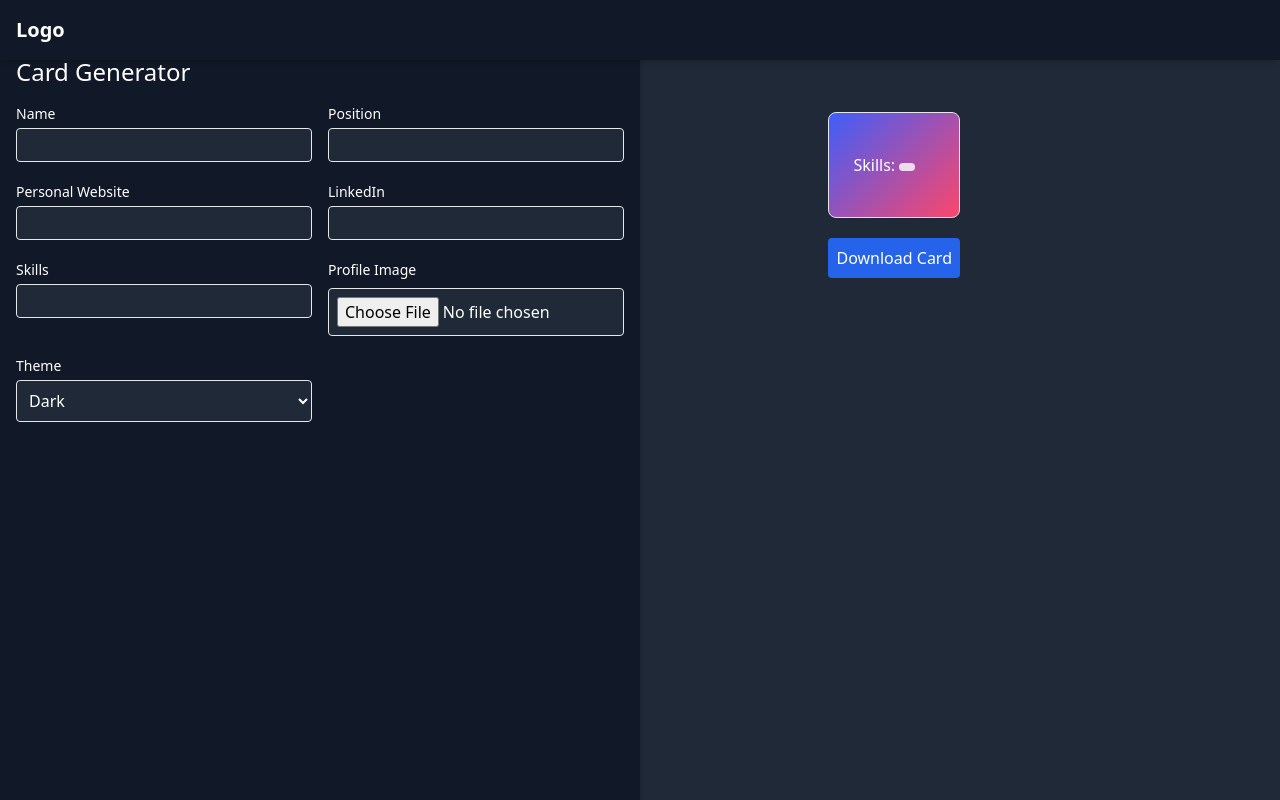
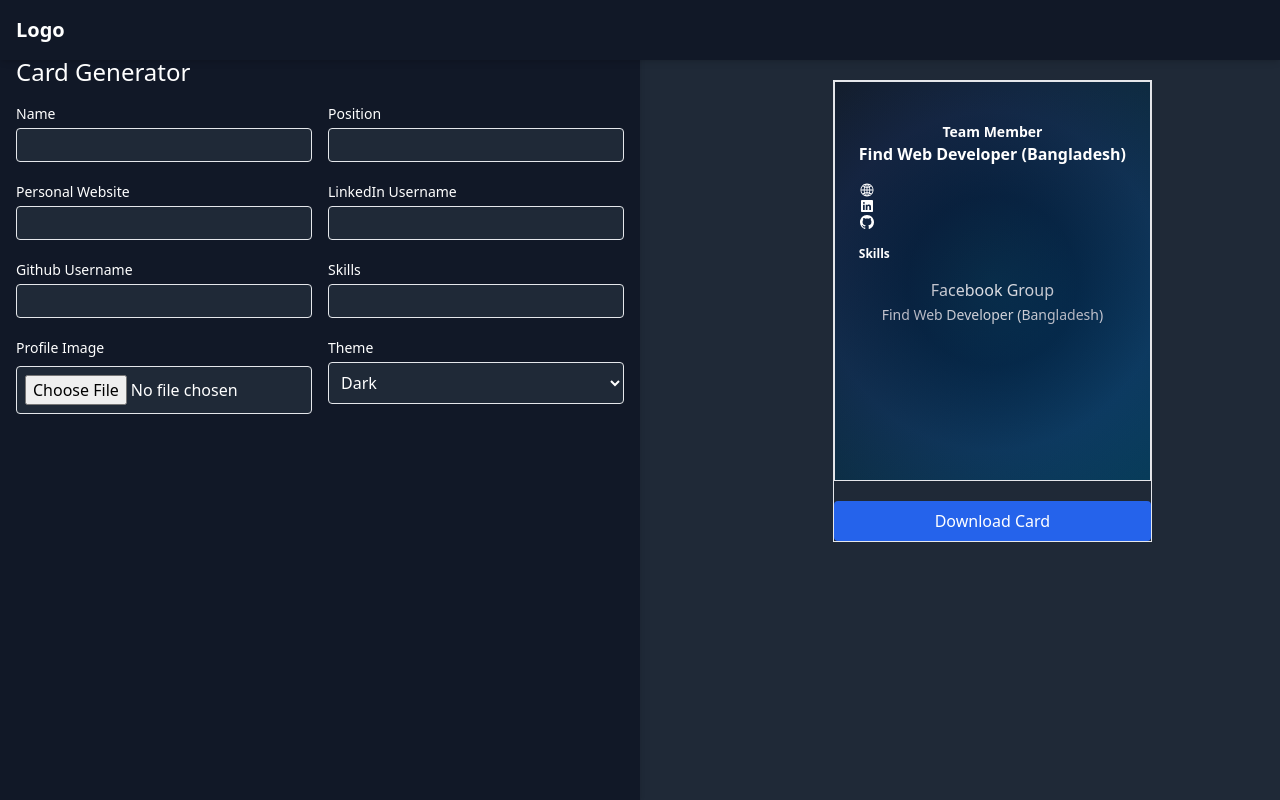
Before and after one commit to SmanSayeed/card-generator-react-application, a React (Vite) app: page / in a window 1280 px wide. Built offline with nearby package versions, Linux system fonts and the light colour scheme.

Commit message:
First demo done

```diff
--- a/package.json
+++ b/package.json
@@ -19,6 +19,7 @@
     "jspdf": "^2.5.2",
     "react": "^18.3.1",
     "react-dom": "^18.3.1",
+    "react-icons": "^5.3.0",
     "react-redux": "^9.1.2",
     "redux-persist": "^6.0.0",
     "tailwind-merge": "^2.5.2",
--- a/src/App.css
+++ b/src/App.css
@@ -15,7 +15,7 @@
   background: rgba(255,255,255,0.8);
 }
 .card {
-  background: linear-gradient(135deg, rgba(63,94,251,1) 0%, rgba(252,70,107,1) 100%);
+  background: linear-gradient(135deg, rgb(16, 29, 48) 0%, rgb(2, 67, 104) 100%);
 }
 /* Ensure hamburger button visibility on mobile */
 @media (min-width: 768px) {
--- a/src/components/layout/Layout.jsx
+++ b/src/components/layout/Layout.jsx
@@ -61,7 +61,7 @@
       </div>
 
       {/* Content */}
-      <div className="fixed top-20 right-[25%] bottom-0">
+      <div className="fixed top-20 right-[10%] bottom-0">
         <CardGenerator/>
       </div>
     </div>
--- a/src/components/organisms/Card.jsx
+++ b/src/components/organisms/Card.jsx
@@ -1,51 +1,92 @@
-import React from 'react';
-import { useSelector } from 'react-redux';
+import React from "react";
+import { useSelector } from "react-redux";
+import {
+  IoLogoLinkedin,
+  IoIosGlobe,
+  IoLogoGithub,
+  IoLogoFacebook,
+} from "react-icons/io";
 
 const themes = {
-  dark: 'bg-gray-800 text-white',
-  light: 'bg-white text-black',
-  green: 'bg-green-200 text-black',
-  blue: 'bg-blue-200 text-black',
-  minimal: 'bg-gray-200 text-black',
+  dark: "bg-card-bg text-white",
+  light: "bg-white text-black",
+  green: "bg-green-200 text-black",
+  blue: "bg-blue-200 text-black",
+  minimal: "bg-gray-200 text-black",
 };
 
 const Card = () => {
+  const profile = "profile.png";
   const card = useSelector((state) => state.card);
+  const linkClass = `block text-wrap flex justify-start items-center gap-2`;
 
   return (
-    <div className={`card mt-8 p-6 rounded-lg border shadow-sm ${themes[card.theme]}`}>
-      <div className="flex items-center mb-4">
+    <div
+      className={`card relative w-[100%] h-[400px] p-6 border shadow-sm ${
+        themes[card.theme]
+      }`}
+    >
+      <div className="absolute inset-0 bg-card-inner pointer-events-none"></div>
+      <div className="flex flex-row items-start mb-4 w-[100%] relative z-10">
         {card.profileImage && (
-          <img src={card.profileImage} alt="Profile" className="w-12 h-12 rounded-full mr-4" />
+          <img
+            src={card.profileImage || profile}
+            alt="Profile"
+            className="w-[80px] h-[80px] rounded-full mr-4 shadow-white"
+          />
         )}
         <div>
-          <h2 className="text-xl">{card.name}</h2>
+          <h2 className="text-xl text-neon-green font-semibold">{card.name}</h2>
           <p>{card.position}</p>
         </div>
       </div>
 
-      <div className="mb-4">
-        <a href={card.personalWebsite} target="_blank" className="block">
-          {card.personalWebsite}
+      <div className="mb-4 relative z-10  text-center">
+        <p className="text-sm font-semibold ">Team Member</p>
+        <p className="text-md font-semibold">
+          Find Web Developer (Bangladesh)
+        </p>
+      </div>
+
+      <div className="mb-4 w-[80%] h-auto text-wrap overflow-hidden relative z-10">
+        <a
+          href={card.personalWebsite}
+          target="_blank"
+          className={`${linkClass}`}
+        >
+          <IoIosGlobe /> {card.personalWebsite}
         </a>
-        <a href={card.linkedin} target="_blank" className="block">
-          {card.linkedin}
+        <a href={card.linkedin} target="_blank" className={`${linkClass}`}>
+          <IoLogoLinkedin /> {card.linkedin}
+        </a>
+        <a href={card.github} target="_blank" className={`${linkClass}`}>
+          <IoLogoGithub /> {card.github}
         </a>
       </div>
 
-      <div className="mb-4">
-        <p>
-          Skills: {card.skills.split(',').map((skill) => (
-            <span key={skill} className="badge bg-gray-200 text-black p-1 rounded mr-1">
+      <div className="mb-4 relative z-10">
+        <div className=" flex gap-1 flex-wrap justify-start items-center text-xs font-semibold">
+          <span className="mr-2">  Skills</span>
+
+          {card.skills.split(",").map((skill) => (
+            <span
+              key={skill}
+              className="text-neon-green bg-none font-bold mr-2 shadow-sm rounded-sm text-xs"
+            >
               {skill}
             </span>
           ))}
-        </p>
+        </div>
       </div>
 
-      <div className="mt-4">
-        <a href={card.personalWebsite} target="_blank" className="block mt-2 text-sm">
-          {card.personalWebsite}
+      <div className="mt-4 text-center">
+        <p>Facebook Group</p>
+        <a
+          href={card.personalWebsite}
+          target="_blank"
+          className={` text-sm text-center`}
+        >
+          Find Web Developer (Bangladesh)
         </a>
       </div>
     </div>
--- a/src/components/organisms/CardForm.jsx
+++ b/src/components/organisms/CardForm.jsx
@@ -43,9 +43,16 @@
         />
         <FormField
           type="text"
-          label="LinkedIn"
+          label="LinkedIn Username"
           name="linkedin"
           value={card.linkedin}
+          onChange={handleChange}
+        />
+         <FormField
+          type="text"
+          label="Github Username"
+          name="github"
+          value={card.github}
           onChange={handleChange}
         />
         <FormField
--- a/src/components/template/CardGenerator.jsx
+++ b/src/components/template/CardGenerator.jsx
@@ -1,33 +1,28 @@
-import React, { useState } from "react";
+import React from "react";
 import html2canvas from "html2canvas";
-import jsPDF from "jspdf";
 import CardForm from "../organisms/CardForm";
 import Card from "../organisms/Card";
 import Button from "../atoms/Button";
 
 const CardGenerator = () => {
-
   const downloadCard = () => {
     const input = document.getElementById("card");
     html2canvas(input).then((canvas) => {
       const imgData = canvas.toDataURL("image/png");
-      const pdf = new jsPDF();
-      pdf.addImage(imgData, "PNG", 0, 0);
-      pdf.save("card.pdf");
+      const link = document.createElement("a");
+      link.href = imgData;
+      link.download = "card.png";
+      link.click();
     });
   };
 
   return (
-
-
-          <div className="max-w-xs">
-            <div id="card">
-              <Card />
-            </div>
-            <Button onClick={downloadCard}>Download Card</Button>
-          </div>
-
-
+    <div className="max-w-xs  border">
+      <div id="card">
+        <Card />
+      </div>
+      <Button onClick={downloadCard}>Download Card</Button>
+    </div>
   );
 };
 
--- a/src/features/cardSlice.js
+++ b/src/features/cardSlice.js
@@ -10,6 +10,7 @@
     profileImage: '',
     personalWebsite: '',
     linkedin: '',
+    github:'',
     skills: '',
     theme: 'dark', // default theme
   },
--- a/tailwind.config.js
+++ b/tailwind.config.js
@@ -4,7 +4,24 @@
   content: ["./index.html", "./src/**/*.{js,ts,jsx,tsx}"],
   darkMode: 'class',
   theme: {
-    extend: {},
+    extend: {
+      colors: {
+        'white':'#fff',
+        'yellow':'#ffff00',
+        'neon-green': '#39ff14',
+        'very-dark-slate': '#030B31',
+        'dark-blue': '#3C2B6B',
+        'slate-black': '#1F1F1F',
+      },
+      backgroundImage: {
+        'card-bg': 'linear-gradient(135deg, rgb(3, 11, 49) 0%, rgb(60, 43, 107) 100%)',
+        'card-inner': 'radial-gradient(circle, rgba(3,11,49,0.1), rgba(3,11,49,0.3), rgba(60,43,107,0.15), rgba(31, 31, 31, 0.2))',
+      },
+      boxShadow: {
+        'neon-green': '0 0 10px 2px rgba(10, 255, 20, 0.8)',
+        'white':'0 0 10px 2px rgba(255, 255, 255, 0.8)',
+      }
+    },
   },
   variants: {
     extend: {},
```
Also changed, not shown: public/profile.png (added), 1 other file (tests, documents, lock files or other folders).
